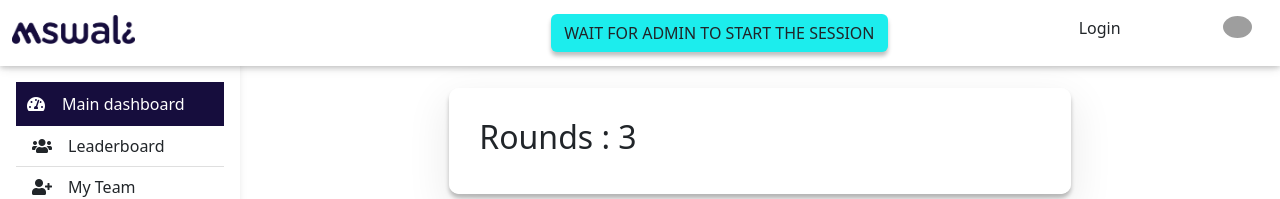
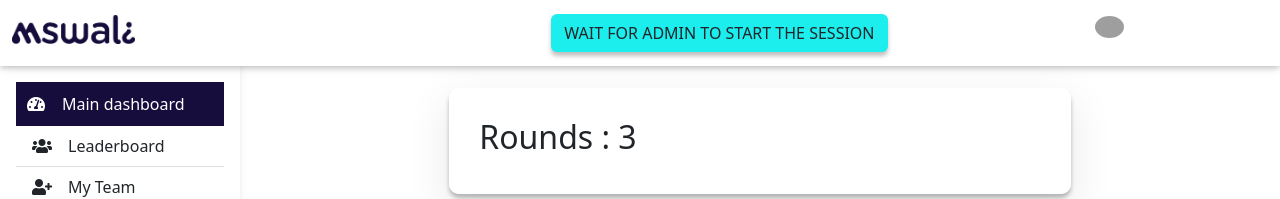
Before and after one commit to Alexotieno1717/pwa-ui, a React (Create React App) app: page /home in a window 1280 px wide. Shown: the top 199 px of the page. Built offline with nearby package versions, Linux system fonts and the light colour scheme; sample sign-in values are in the browser's storage; grey boxes are pictures that could not be loaded.

Commit message:
Remove the login link from the navbar

```diff
--- a/src/components/Navigation/Navbar/Navbar.jsx
+++ b/src/components/Navigation/Navbar/Navbar.jsx
@@ -36,12 +36,13 @@ function Navbar() {
             <div className='col-md-2'>
               {/*Right links*/}
               <ul className="navbar-nav avatar-nav ms-auto d-flex flex-row">
-                <NavLink to='/login'
-                         aria-current="true"
-                         className="list-group-item list-group-item-action py-2 ripple"
-                >
-                  Login
-                </NavLink>
+
+                {/*<NavLink to='/login'*/}
+                {/*         aria-current="true"*/}
+                {/*         className="list-group-item list-group-item-action py-2 ripple"*/}
+                {/*>*/}
+                {/*  Login*/}
+                {/*</NavLink>*/}
 
                 {/*Avatar*/}
                 <li className="nav-item">
```
